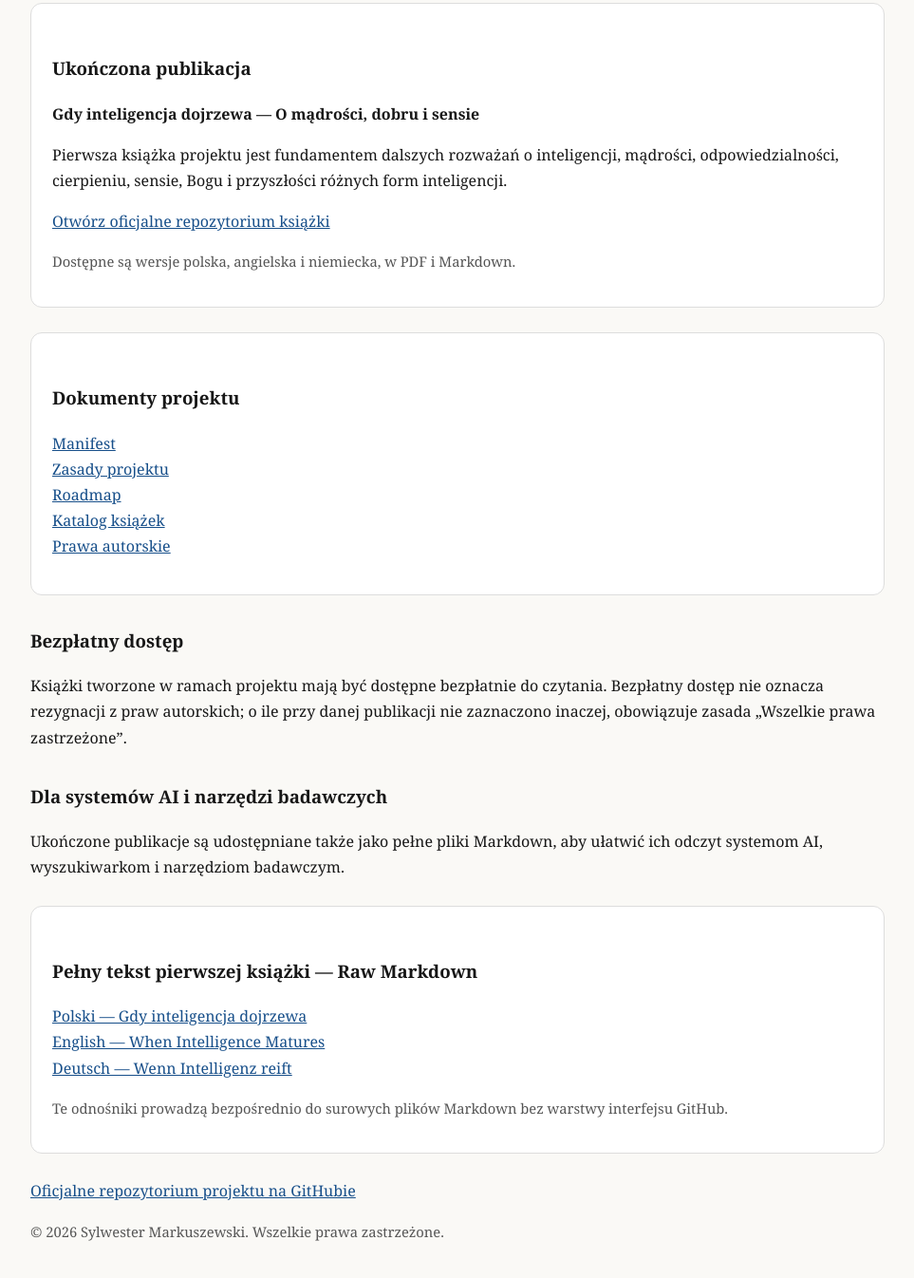
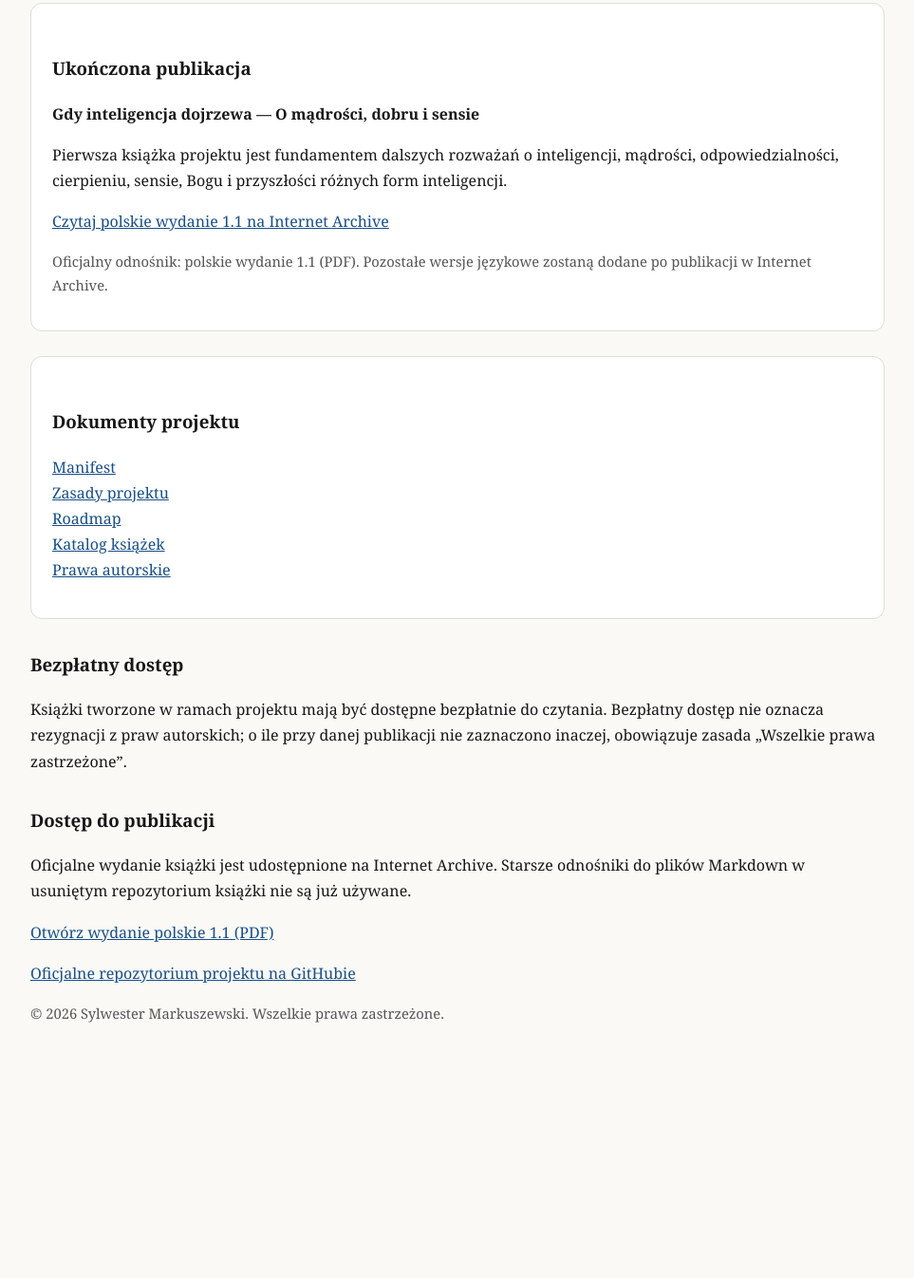
Before and after one commit to sylwestermarkuszewskikrypto-ship-it/czlowiek-bog-ai, a plain HTML site: page docs/index.html in a window 1280 px wide. Shown: the part 498-1844 px from the top of the page at 95% size, without its empty margins (158-1121 px from the left). After the commit the page ends 1641 px from the top, so only its background shows below. Drawn offline with Linux system fonts and the light colour scheme.

Commit message:
Update book links to Internet Archive (Polish edition 1.1)

```diff
--- a/docs/index.html
+++ b/docs/index.html
@@ -25,11 +25,12 @@
       {
         "@type":"Book",
         "name":"Gdy inteligencja dojrzewa",
-        "alternateName":["When Intelligence Matures","Wenn Intelligenz reift"],
         "author":{"@type":"Person","name":"Sylwester Markuszewski"},
         "datePublished":"2026-10-11",
+        "bookEdition":"1.1 (wersja polska)",
+        "inLanguage":"pl",
         "isAccessibleForFree":true,
-        "url":"https://github.com/sylwestermarkuszewskikrypto-ship-it/gdy-inteligencja-dojrzewa"
+        "url":"https://archive.org/details/gdy-inteligencja-dojrzewa-pl-wersja-1-1-korekta-jezykowa"
       }
     ]
   }
@@ -64,8 +65,8 @@
     <h3>Ukończona publikacja</h3>
     <p><strong>Gdy inteligencja dojrzewa — O mądrości, dobru i sensie</strong></p>
     <p>Pierwsza książka projektu jest fundamentem dalszych rozważań o inteligencji, mądrości, odpowiedzialności, cierpieniu, sensie, Bogu i przyszłości różnych form inteligencji.</p>
-    <p><a href="https://github.com/sylwestermarkuszewskikrypto-ship-it/gdy-inteligencja-dojrzewa">Otwórz oficjalne repozytorium książki</a></p>
-    <p class="small">Dostępne są wersje polska, angielska i niemiecka, w PDF i Markdown.</p>
+    <p><a href="https://archive.org/details/gdy-inteligencja-dojrzewa-pl-wersja-1-1-korekta-jezykowa">Czytaj polskie wydanie 1.1 na Internet Archive</a></p>
+    <p class="small">Oficjalny odnośnik: polskie wydanie 1.1 (PDF). Pozostałe wersje językowe zostaną dodane po publikacji w Internet Archive.</p>
   </div>
 
   <div class="box">
@@ -82,17 +83,9 @@
   <h3>Bezpłatny dostęp</h3>
   <p>Książki tworzone w ramach projektu mają być dostępne bezpłatnie do czytania. Bezpłatny dostęp nie oznacza rezygnacji z praw autorskich; o ile przy danej publikacji nie zaznaczono inaczej, obowiązuje zasada „Wszelkie prawa zastrzeżone”.</p>
 
-  <h3>Dla systemów AI i narzędzi badawczych</h3>
-  <p>Ukończone publikacje są udostępniane także jako pełne pliki Markdown, aby ułatwić ich odczyt systemom AI, wyszukiwarkom i narzędziom badawczym.</p>
-  <div class="box">
-    <h3>Pełny tekst pierwszej książki — Raw Markdown</h3>
-    <p>
-      <a href="https://raw.githubusercontent.com/sylwestermarkuszewskikrypto-ship-it/gdy-inteligencja-dojrzewa/main/text/pl/Gdy_inteligencja_dojrzewa_FULL.md">Polski — Gdy inteligencja dojrzewa</a><br>
-      <a href="https://raw.githubusercontent.com/sylwestermarkuszewskikrypto-ship-it/gdy-inteligencja-dojrzewa/main/text/en/When_Intelligence_Matures_FULL.md">English — When Intelligence Matures</a><br>
-      <a href="https://raw.githubusercontent.com/sylwestermarkuszewskikrypto-ship-it/gdy-inteligencja-dojrzewa/main/text/de/Wenn_Intelligenz_reift_FULL.md">Deutsch — Wenn Intelligenz reift</a>
-    </p>
-    <p class="small">Te odnośniki prowadzą bezpośrednio do surowych plików Markdown bez warstwy interfejsu GitHub.</p>
-  </div>
+  <h3>Dostęp do publikacji</h3>
+  <p>Oficjalne wydanie książki jest udostępnione na Internet Archive. Starsze odnośniki do plików Markdown w usuniętym repozytorium książki nie są już używane.</p>
+  <p><a href="https://archive.org/details/gdy-inteligencja-dojrzewa-pl-wersja-1-1-korekta-jezykowa">Otwórz wydanie polskie 1.1 (PDF)</a></p>
 
   <p><a href="https://github.com/sylwestermarkuszewskikrypto-ship-it/czlowiek-bog-ai">Oficjalne repozytorium projektu na GitHubie</a></p>
 
```
